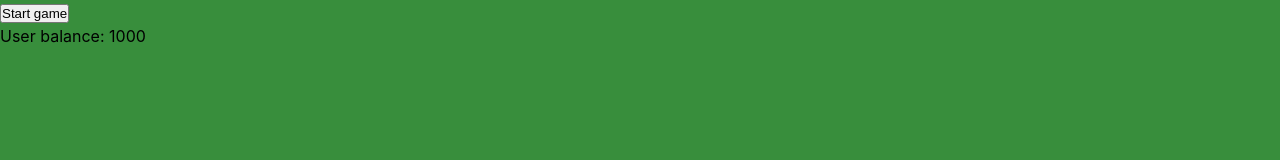
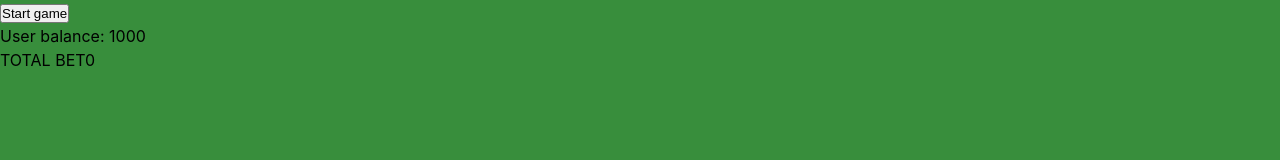
Before and after one commit to bartoszmrosek/Blackjack-Game, a React (Vite) app: page / in a window 1280 px wide. Shown: the top 160 px of the page. Built offline with nearby package versions, Linux system fonts and the light colour scheme.

Commit message:
Redirects and game room update

```diff
--- a/src/components/GameRoom/GameRoom.tsx
+++ b/src/components/GameRoom/GameRoom.tsx
@@ -115,7 +115,20 @@ const GameRoom: React.FC = () => {
                     );
                 })}
             </div>
-            <p>User balance: {currentUser.balance}</p>
+            <div>
+                <p>User balance: {currentUser.balance}</p>
+                <p>
+                    <span>TOTAL BET</span>
+                    <span>
+                        {gameRoomState.playersSeats.reduce((acc, player) => {
+                            if (player !== "empty") {
+                                return player.bet.currentBet + acc;
+                            }
+                            return acc;
+                        }, 0)}
+                    </span>
+                </p>
+            </div>
 
             {betsToUpdate.length > 0 &&
             !gameRoomState.isGameStarted &&
```
Also changed, not shown: 2 other files (tests, documents, lock files or other folders).
